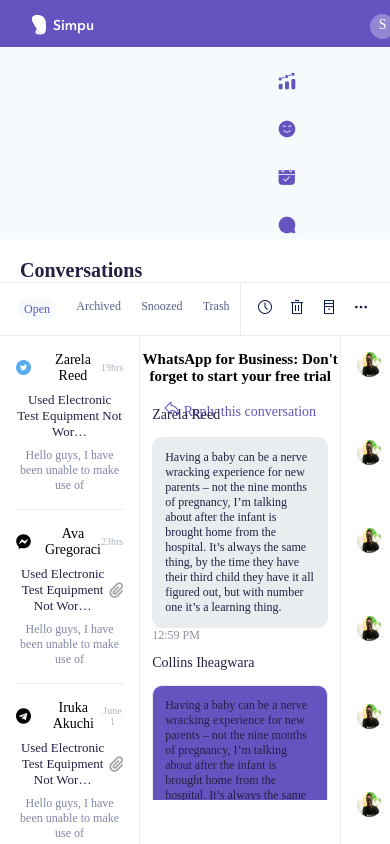
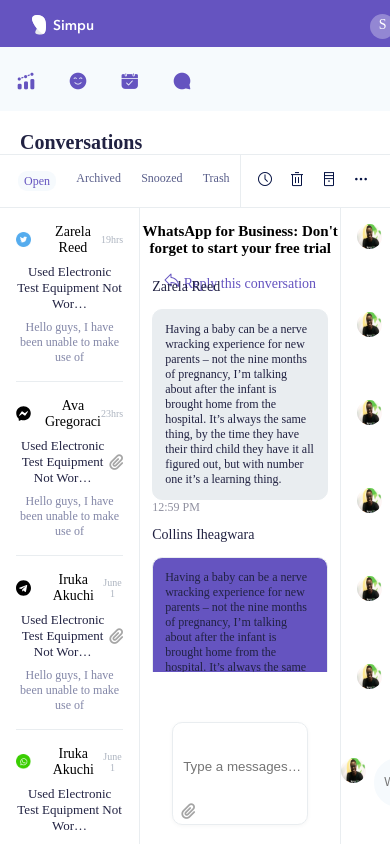
Before and after one commit to sirsuccess/Conversations, a React (Create React App) app: page / in a window 390 px wide. Shown: the top 844 px of the page. Built offline with nearby package versions, Linux system fonts and the light colour scheme.

Commit message:
add first level of reponsiveness @880px

```diff
--- a/src/component/features/sidebar/Sidebar.css
+++ b/src/component/features/sidebar/Sidebar.css
@@ -1,5 +1,6 @@
 .sidebarIcon {
     margin-top: 1.5em;
+    padding: 0 1em;
     cursor: pointer;
 }
 
@@ -19,3 +20,13 @@
 .sidebarIcon:hover .tooltiptext {
     visibility: visible;
 }
+
+@media screen and (max-width: 880px) {
+
+
+    .Sidebar {
+        display: flex;
+        padding-bottom: 1em;
+
+    }
+}
```
